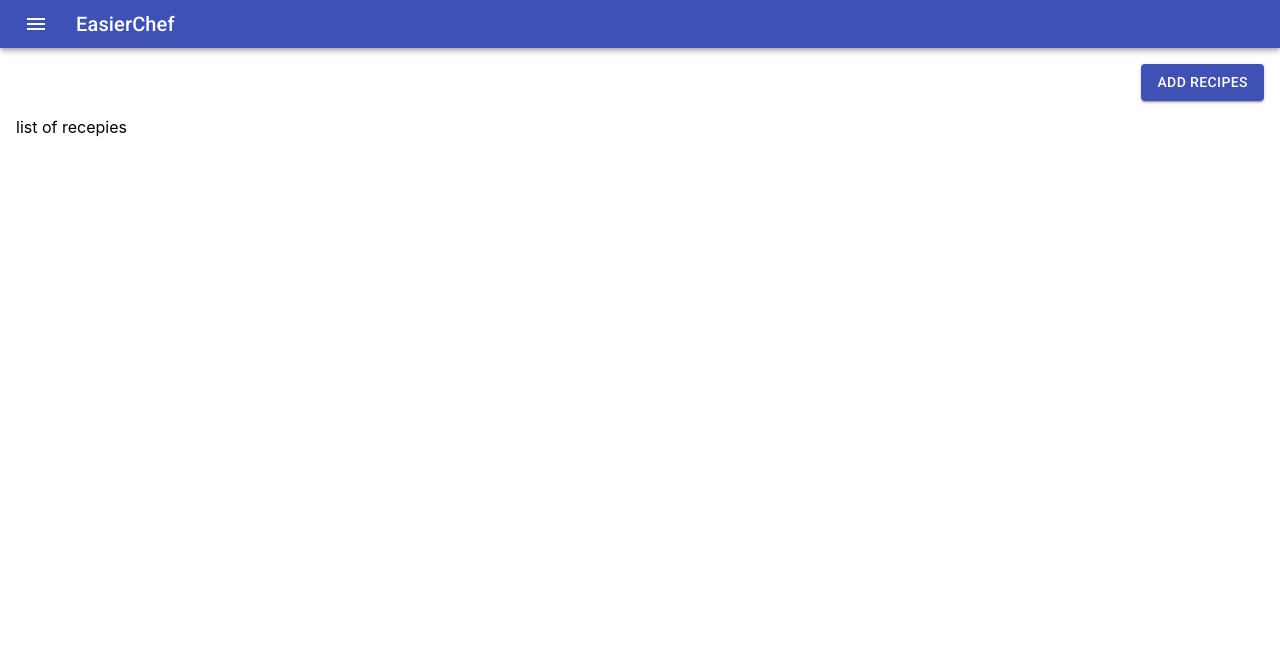
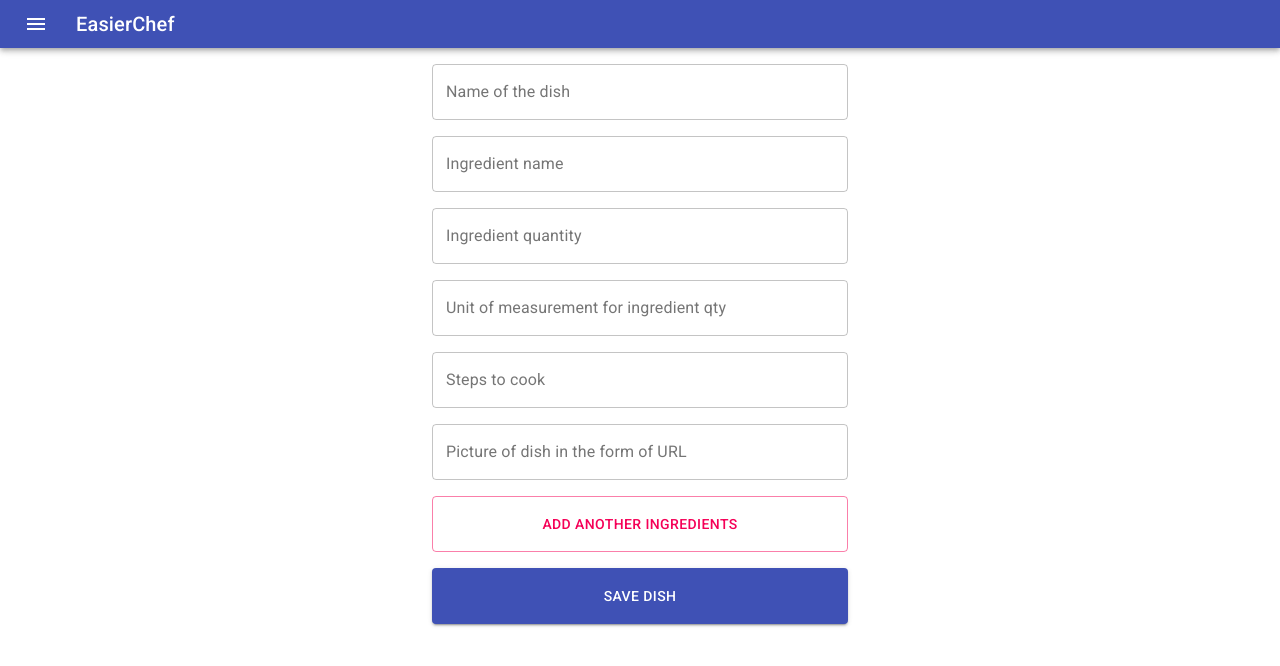
Before and after one commit to parthsunilmodi/test-task, a React (Create React App) app: page / in a window 1280 px wide. Shown: the top 666 px of the page. Built offline with nearby package versions, Linux system fonts and the light colour scheme.

Commit message:
feat: added dish and display list

```diff
--- a/src/pages/addDish/index.js
+++ b/src/pages/addDish/index.js
@@ -1,10 +1,22 @@
 import React, { useState } from 'react';
 import { makeStyles } from '@material-ui/core/styles';
-import { TextField, Grid, Button } from '@material-ui/core';
+import { useDispatch } from 'react-redux';
+import {
+  TextField,
+  Grid,
+  Button,
+  FormControl,
+  InputLabel,
+  OutlinedInput,
+  InputAdornment,
+  IconButton,
+} from '@material-ui/core';
+import DeleteForeverRoundedIcon from '@material-ui/icons/DeleteForeverRounded';
+import recepiesActions from '../../store/recepies/actions';
 
 const useStyles = makeStyles(theme => ({
   grid: {
-    marginBottom: theme.spacing(1),
+    marginBottom: theme.spacing(2),
   },
   textField: {
     width: '100%',
@@ -15,11 +27,13 @@ const useStyles = makeStyles(theme => ({
   },
 }));
 
-const AddDish = () => {
+const AddDish = ({ history }) => {
   const [formData, setFormData] = useState({});
   const [ingredientData, setIngredientData] = useState({});
-
+  const [ingredientDataArr, setIngredientDataArr] = useState([]);
+  const [errors, setError] = useState({});
   const classes = useStyles();
+  const dispatch = useDispatch();
 
   const onDataChange = (name, type) => e => {
     const { value } = e.target;
@@ -34,7 +48,63 @@ const AddDish = () => {
         [name]: value,
       });
     }
-    console.log('e---', formData, ingredientData);
+  };
+
+  const validateIngredients = () => {
+    const { name, quantity, unit, steps, picture } = ingredientData;
+    const errorList = {
+      ...errors,
+      name: !name,
+      quantity: !quantity,
+      unit: !unit,
+      steps: !steps,
+      picture: !picture,
+    };
+    setError({ ...errorList });
+    return !name || !quantity || !unit || !steps || !picture;
+  };
+
+  const validateDish = () => {
+    const errorList = {
+      ...errors,
+      dishName: !formData.dishName,
+    };
+    setError({ ...errorList });
+    return !formData.dishName;
+  };
+
+  const onRemove = index => () => {
+    const data = ingredientDataArr;
+    setIngredientDataArr([...data.slice(0, index), ...data.slice(index + 1)]);
+  };
+
+  const addIngredient = () => {
+    const isError = validateIngredients();
+    if (!isError) {
+      setIngredientDataArr((prevState = []) => [...prevState, ingredientData]);
+      setIngredientData({});
+    }
+  };
+
+  const addDish = () => {
+    const isError = validateDish();
+    let isValid = true;
+    if (!isError) {
+      Object.values(errors).forEach(val => {
+        if (val === true) {
+          isValid = false;
+        }
+      });
+      if (isValid && Object.keys(ingredientData).length > 0) {
+        addIngredient();
+        dispatch(recepiesActions.getRecepiesData({ ...formData, ingredients: [{ ...ingredientData }] }));
+        history.push('/list');
+      }
+      if (isValid && ingredientDataArr.length > 0 && Object.keys(ingredientData).length === 0) {
+        dispatch(recepiesActions.getRecepiesData({ ...formData, ingredients: [...ingredientDataArr] }));
+        history.push('/list');
+      }
+    }
   };
 
   return (
@@ -48,16 +118,41 @@ const AddDish = () => {
               label="Name of the dish"
               variant="outlined"
               className={classes.textField}
+              value={formData?.dishName || ''}
               onChange={onDataChange('dishName')}
+              error={errors?.dishName}
+              helperText={errors?.dishName && 'Enter Name of the dish'}
             />
           </Grid>
+          {(ingredientDataArr || []).map((ingredient, key) => (
+            <Grid item xs={12} className={classes.grid}>
+              <FormControl variant="outlined" className={classes.textField}>
+                <InputLabel htmlFor="outlined-adornment-password">{`Ingredient ${key + 1}`}</InputLabel>
+                <OutlinedInput
+                  id="outlined-adornment-password"
+                  value={ingredient?.name}
+                  endAdornment={
+                    <InputAdornment position="end">
+                      <IconButton aria-label="toggle visibility" onClick={onRemove(key)} edge="end">
+                        <DeleteForeverRoundedIcon />
+                      </IconButton>
+                    </InputAdornment>
+                  }
+                  labelWidth={70}
+                />
+              </FormControl>
+            </Grid>
+          ))}
           <Grid item xs={12} className={classes.grid}>
             <TextField
               id="name"
               label="Ingredient name"
               variant="outlined"
               className={classes.textField}
+              value={ingredientData?.name || ''}
               onChange={onDataChange('name', 'ingredients')}
+              error={errors?.name}
+              helperText={errors?.name && 'Enter Ingredient name'}
             />
           </Grid>
           <Grid item xs={12} className={classes.grid}>
@@ -67,7 +162,10 @@ const AddDish = () => {
               variant="outlined"
               className={classes.textField}
               type="number"
+              value={ingredientData?.quantity || ''}
               onChange={onDataChange('quantity', 'ingredients')}
+              error={errors?.quantity}
+              helperText={errors?.quantity && 'Enter Ingredient quantity'}
             />
           </Grid>
           <Grid item xs={12} className={classes.grid}>
@@ -76,7 +174,10 @@ const AddDish = () => {
               label="Unit of measurement for ingredient qty"
               variant="outlined"
               className={classes.textField}
+              value={ingredientData?.unit || ''}
               onChange={onDataChange('unit', 'ingredients')}
+              error={errors?.unit}
+              helperText={errors?.unit && 'Enter Unit of measurement'}
             />
           </Grid>
           <Grid item xs={12} className={classes.grid}>
@@ -86,7 +187,10 @@ const AddDish = () => {
               variant="outlined"
               className={classes.textField}
               multiline
-              onChange={onDataChange('name', 'ingredients')}
+              value={ingredientData?.steps || ''}
+              onChange={onDataChange('steps', 'ingredients')}
+              error={errors?.steps}
+              helperText={errors?.steps && 'Enter Steps'}
             />
           </Grid>
           <Grid item xs={12} className={classes.grid}>
@@ -95,16 +199,20 @@ const AddDish = () => {
               label="Picture of dish in the form of URL"
               variant="outlined"
               className={classes.textField}
+              value={ingredientData?.picture || ''}
               onChange={onDataChange('picture', 'ingredients')}
+              error={errors?.picture}
+              type="url"
+              helperText={errors?.picture && 'Enter Picture of dish in the form of URL'}
             />
           </Grid>
           <Grid item xs={12} className={classes.grid}>
-            <Button variant="outlined" color="secondary" className={classes.btnWrap}>
+            <Button variant="outlined" color="secondary" className={classes.btnWrap} onClick={addIngredient}>
               Add Another Ingredients
             </Button>
           </Grid>
           <Grid item xs={12} className={classes.grid}>
-            <Button variant="contained" color="primary" className={classes.btnWrap}>
+            <Button variant="contained" color="primary" className={classes.btnWrap} onClick={addDish}>
               SAVE DISH
             </Button>
           </Grid>
--- a/src/pages/dashboard/index.js
+++ b/src/pages/dashboard/index.js
@@ -1,7 +1,8 @@
 import React from 'react';
+import { useSelector } from 'react-redux';
 import { makeStyles } from '@material-ui/core/styles';
-import Button from '@material-ui/core/Button';
-import Tooltip from '@material-ui/core/Tooltip';
+import { Button, Tooltip, GridList } from '@material-ui/core';
+import { getRecepiesList } from '../../store/recepies/selector';
 
 const useStyles = makeStyles(theme => ({
   add: {
@@ -14,13 +15,37 @@ const useStyles = makeStyles(theme => ({
   list: {
     marginTop: theme.spacing(2),
   },
+  root: {
+    display: 'flex',
+    flexWrap: 'wrap',
+    justifyContent: 'space-around',
+    overflow: 'hidden',
+    backgroundColor: theme.palette.background.paper,
+    marginTop: theme.spacing(2),
+  },
+  gridList: {
+    width: '90%',
+    height: '100vh',
+  },
+  card: {
+    // backgroundColor: 'red',
+    marginRight: '8px',
+    borderWidth: '2px',
+    borderColor: '#3f51b5',
+    borderRadius: '5px',
+    borderStyle: 'solid',
+    textAlign: 'center',
+    marginTop: theme.spacing(2),
+    fontWeight: 'bold',
+  },
 }));
 
 const Dashboard = ({ history }) => {
   const classes = useStyles();
+  const recepiesList = useSelector(getRecepiesList);
 
   const navigateToPage = () => {
-    history.push('add-dish');
+    history.push('/');
   };
   return (
     <div>
@@ -32,6 +57,13 @@ const Dashboard = ({ history }) => {
           </Button>
         </Tooltip>
       </div>
+      <div className={classes.root}>
+        <GridList cellHeight={50} className={classes.gridList} cols={4}>
+          {recepiesList.map(list => (
+            <div className={classes.card}>{list.dishName}</div>
+          ))}
+        </GridList>
+      </div>
       <div className={classes.list}>list of recepies</div>
     </div>
   );
--- a/src/routes/index.js
+++ b/src/routes/index.js
@@ -10,8 +10,8 @@ const Routes = () => (
   <Provider store={store}>
     <BrowserRouter>
       <Switch>
-        <PrivateRoute exact path="/" component={Dashboard} />
-        <PrivateRoute exact path="/add-dish" component={AddDish} />
+        <PrivateRoute exact path="/" component={AddDish} />
+        <PrivateRoute exact path="/list" component={Dashboard} />
       </Switch>
     </BrowserRouter>
   </Provider>
--- a/src/store/chart/selector.js
+++ /dev/null
@@ -1,3 +0,0 @@
-export const getLoading = state => state.chart.loading;
-export const error = state => state.chart.error;
-export const getWeatherData = state => state.chart.weatherData;
--- a/src/store/index.js
+++ b/src/store/index.js
@@ -2,11 +2,11 @@ import { combineReducers } from 'redux';
 import { persistStore, persistReducer } from 'redux-persist';
 import { connectRouter } from 'connected-react-router';
 import storage from 'redux-persist/lib/storage';
+// eslint-disable-next-line import/no-named-as-default
+import recepiesReducer from './recepies/reducers';
 
 import configureStore from './config';
 import history from './history';
-
-import chartReducer from './chart/reducers';
 
 const rootPersistConfig = {
   key: 'root',
@@ -17,12 +17,12 @@ const rootPersistConfig = {
 const rootReducer = persistReducer(
   rootPersistConfig,
   combineReducers({
-    chart: persistReducer(
+    recepies: persistReducer(
       {
         key: 'chart',
         storage,
       },
-      chartReducer,
+      recepiesReducer,
     ),
     router: connectRouter(history),
   }),
--- /dev/null
+++ b/src/store/recepies/actions.js
@@ -0,0 +1,35 @@
+import { createActions } from 'redux-actions';
+
+const options = {
+  prefix: 'RECEPIES',
+};
+
+const recepiesActions = createActions(
+  {
+    SET_LOADING: undefined,
+    SET_FAILURE: undefined,
+    SET_RECEPIES_DATA: undefined,
+  },
+  options,
+);
+
+const getRecepiesData = data => dispatch => {
+  try {
+    dispatch(recepiesActions.setLoading(true));
+    const sessionData = JSON.parse(sessionStorage.getItem('recepiesList') || '[]');
+
+    sessionStorage.setItem('recepiesList', JSON.stringify([...sessionData, data]));
+    dispatch(recepiesActions.setLoading(true));
+    dispatch(recepiesActions.setRecepiesData([...sessionData, data]));
+  } catch (e) {
+    console.error('error----', e);
+    dispatch(recepiesActions.setFailure(e));
+  } finally {
+    dispatch(recepiesActions.setLoading(false));
+  }
+};
+
+export default {
+  ...recepiesActions,
+  getRecepiesData,
+};
--- /dev/null
+++ b/src/store/recepies/selector.js
@@ -0,0 +1,3 @@
+export const getLoading = state => state.recepies.loading;
+export const error = state => state.recepies.error;
+export const getRecepiesList = state => state.recepies.recepiesData;
```
Also changed, not shown: src/store/chart/actions.js (deleted, +0 -41 lines), src/store/recepies/reducers.js (renamed from src/store/chart/reducers.js, +8 -8 lines), 1 other file (tests, documents, lock files or other folders).
